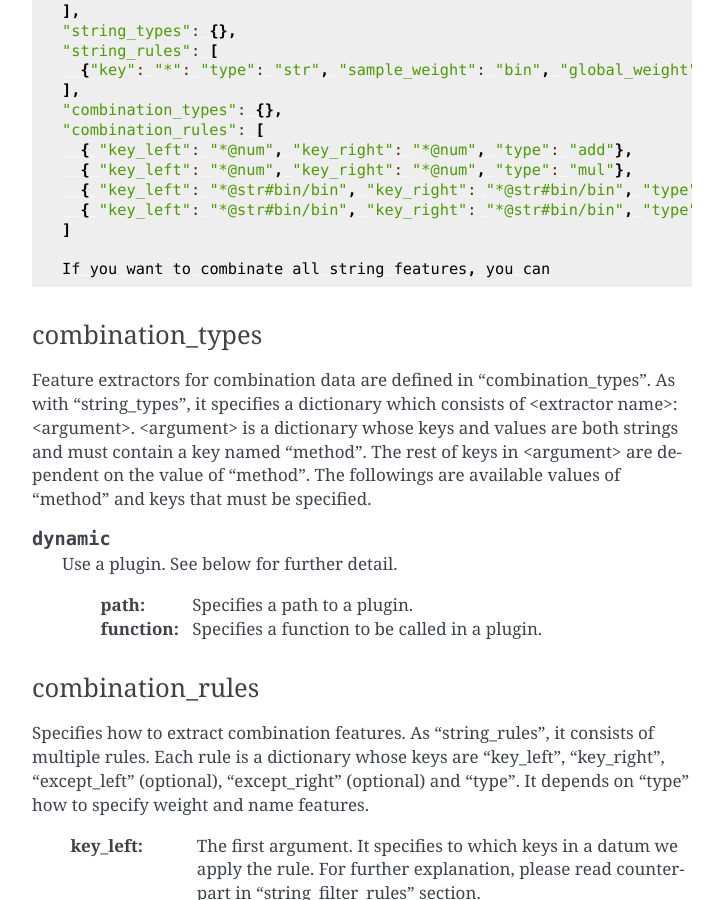
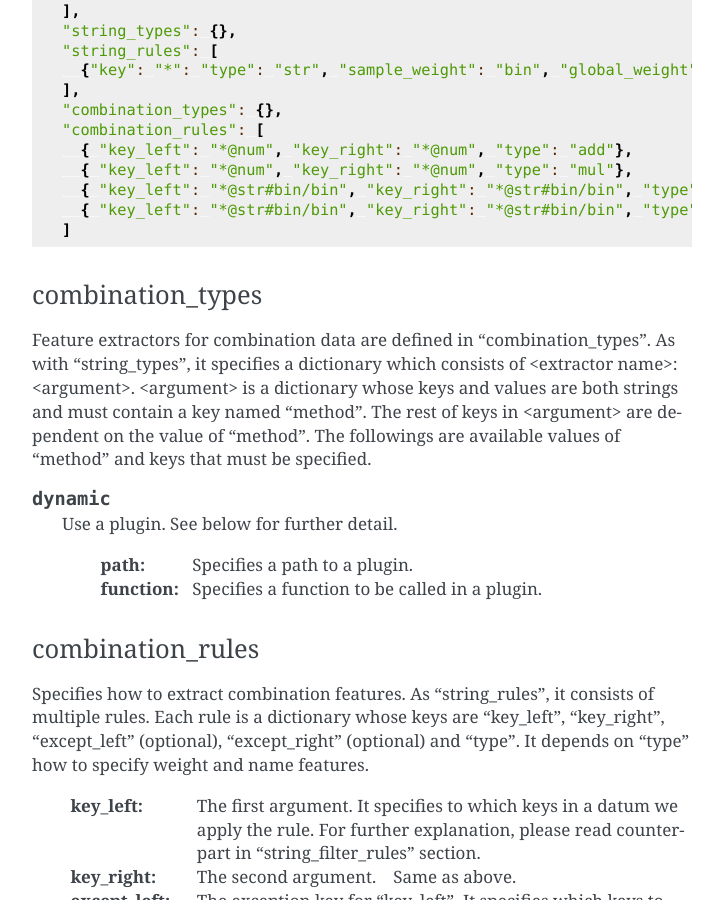
Before and after one commit to jubatus/website, a Sphinx documentation site: the page built from source/en/fv_convert.rst, in a window 1280 px wide and 900 px high, scrolled down 15550 px. Shown: the whole window, without its empty margins (388-1111 px from the left). Built offline with Sphinx 7.4.7, drawn with Linux system fonts in a browser that asks for light colours; the version number could not be read and is left out.

Commit message:
remove unneeded sentense

```diff
--- a/source/en/fv_convert.rst
+++ b/source/en/fv_convert.rst
@@ -607,11 +607,6 @@ If you want to combinate all string features, you needs to write keys like "\*\@
         { "key_left": "*@str#bin/bin", "key_right": "*@str#bin/bin", "type": "mul"}
       ]
 
-      If you want to combinate all string features, you can
-
-
-
-
 
 combination_types
 ~~~~~~~~~~~~~~~~~~
```
